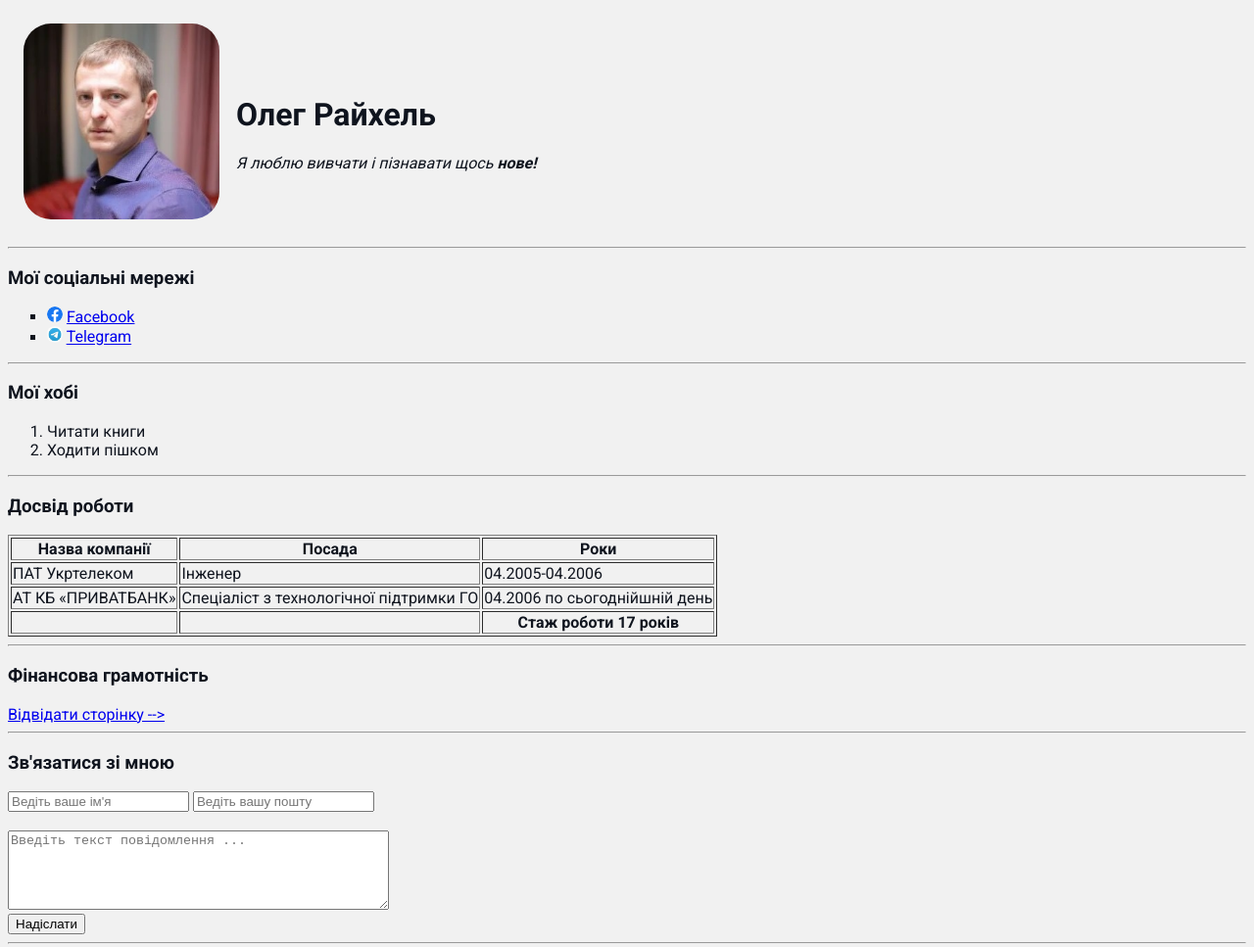
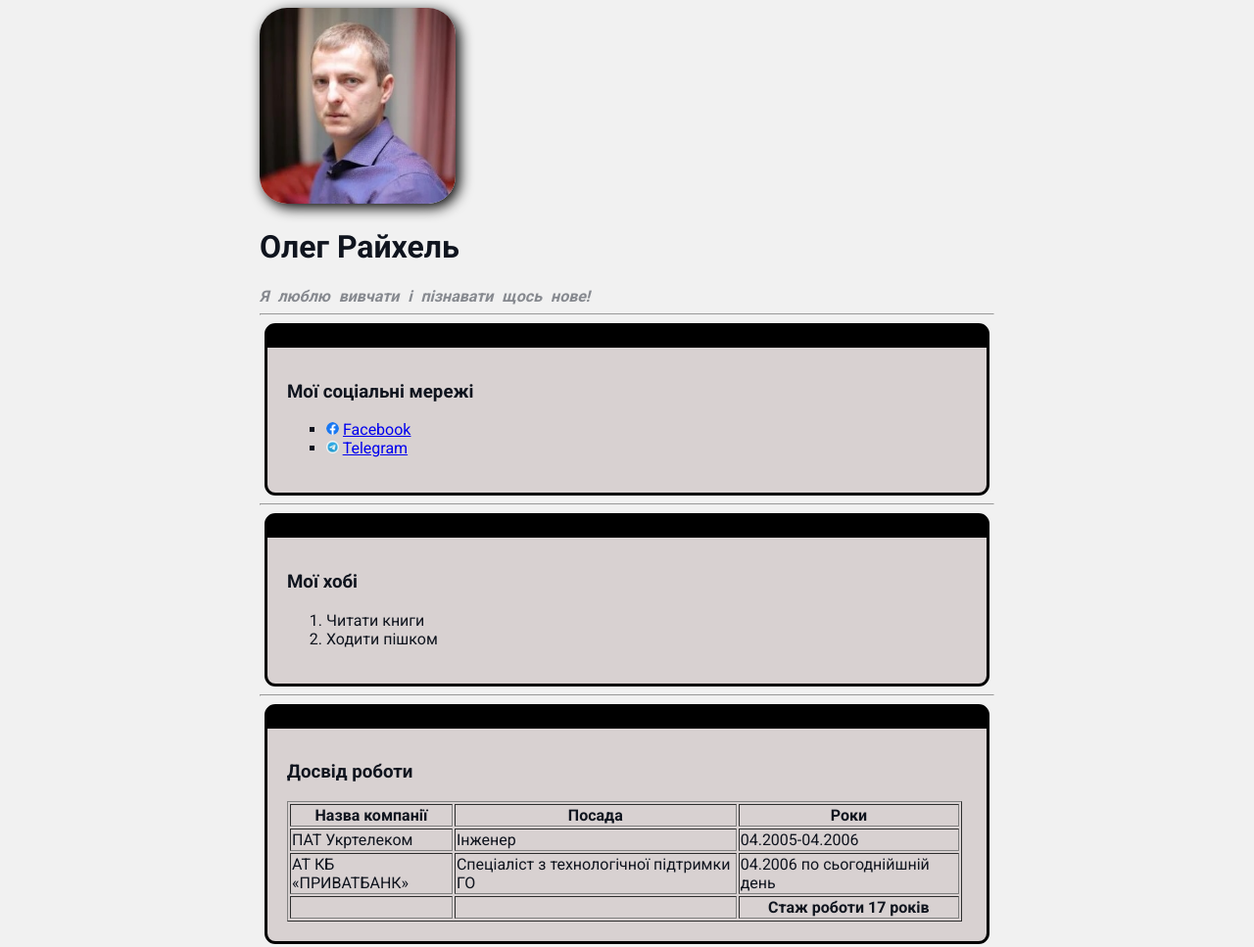
Before and after one commit to OlegROY/CV, a plain HTML site: page index.html in a window 1280 px wide. Shown: the top 967 px of the page at 98% size. Drawn offline with Linux system fonts and the light colour scheme.

Commit message:
update styles

```diff
--- a/index.html
+++ b/index.html
@@ -1,5 +1,6 @@
 <!DOCTYPE html>
 <html>
+
 <head>
     <meta charset="UTF-8">
     <title>Oleg CV!</title>
@@ -8,33 +9,34 @@
     <!-- Google Fonts -->
     <link href="https://fonts.googleapis.com/css?family=Roboto:300,400,500,700" rel="stylesheet">
 </head>
+
 <body>
-        <table cellspacing="15" >
-            <td>
+    <div class="container">
+        <div class="info">
             <img src="images/oleg.jpg" alt="моє фото" class="avatar" />
-            </td>
-            <td>
-                <h1>  Олег Райхель</h1>
-                <em>Я люблю вивчати і пізнавати щось <strong>нове!</strong></em>
-            </td>
-        </table>
-
+            <h1> Олег Райхель</h1>
+            <p>Я люблю вивчати і пізнавати щось <strong>нове!</strong></p>
+        </div>
         <hr>
+        <div class="social">
             <h3>Мої соціальні мережі</h3>
-        <div>
             <ul type="square">
-            <li><img src="images/facebook-icon.jpg" class="icon"> <a href="https://www.facebook.com/profile.php?id=100004795333575" target = "_blank">Facebook</a></li>
-            <li><img src="images/telegram-icon.jpg" class="icon"> <a href="https://t.me/olehrajkhel" target = "_blank">Telegram</a></li>
+                <li><img src="images/facebook-icon.jpg" class="icon"> <a
+                        href="https://www.facebook.com/profile.php?id=100004795333575" target="_blank">Facebook</a></li>
+                <li><img src="images/telegram-icon.jpg" class="icon"> <a href="https://t.me/olehrajkhel"
+                        target="_blank">Telegram</a></li>
             </ul>
         </div>
         <hr>
-
+        <div class="social">
             <h3>Мої хобі</h3>
             <ol>
                 <li>Читати книги</li>
                 <li>Ходити пішком</li>
             </ol>
+        </div>
         <hr>
+        <div class="social">
             <h3>Досвід роботи</h3>
             <table border="1">
                 <thead>
@@ -64,29 +66,41 @@
                     </tr>
                 </tfoot>
             </table>
+        </div>
         <hr>
 
+        <div class="social">
             <h3>Фінансова грамотність</h3>
             <a href="fingram.html" target="_blank">Відвідати сторінку --></a>
-
+        </div>
         <hr>
 
+        <div class="social">
             <h3>Зв'язатися зі мною</h2>
-
                 <form action="/">
                     <!--<label for="name">Ваше ім'я</label><br>-->
                     <input type="text" id="name" placeholder="Ведіть ваше ім'я">
                     <input type="email" placeholder="Ведіть вашу пошту"><br><br>
-                <textarea name="" id="" cols="46" rows="5" placeholder="Введіть текст повідомлення ..."></textarea><br>
+                    <textarea name="" id="" cols="46" rows="5"
+                        placeholder="Введіть текст повідомлення ..."></textarea><br>
                     <input type="submit" value="Надіслати" width="3">
                 </form>
+        </div>
         <hr>
         <table cellspacing="15" align="right">
             <td>
-                <h5><p align="right"><a href="https://developer.mozilla.org/en-US/docs/Web/HTML" target = "_blank">MDN Web Docs</a></p></h5>
-                <h5><p align="right"><img src="images/gmail-icon.jpg" class="icon">  <a href="mailto:ug210484roj@gmail.com" target = "_blank">Пошта</a></p></h5>
+                <h5>
+                    <p align="right"><a href="https://developer.mozilla.org/en-US/docs/Web/HTML" target="_blank">MDN
+                            Web
+                            Docs</a></p>
+                </h5>
+                <h5>
+                    <p align="right"><img src="images/gmail-icon.jpg" class="icon"> <a
+                            href="mailto:ug210484roj@gmail.com" target="_blank">Пошта</a></p>
+                </h5>
             </td>
         </table>
+    </div>
+</body>
 
-    </body>
 </html>
--- a/styles.css
+++ b/styles.css
@@ -8,16 +8,46 @@ body {
     font-size: 16px;
     font-weight: normal;
     font-family: 'Roboto', sans-serif;
-
-
 }
 
 .avatar {
     width: 200px;
     border-radius: 28px;
+    box-shadow: 4px 4px 14px rgba(0, 0, 0, 25);
 }
 
 .icon {
-    width: 16px;
+    width: 13px;
     border-radius: 11px;
 }
+
+.info p {
+    color: #86898f;
+    margin: 0;
+    font-style: italic;
+    font-weight: bold;
+    text-decoration: none;
+    /* text-transform: uppercase; */
+    /* letter-spacing: 2px; */
+    word-spacing: 5px;
+}
+
+/* Box model*/
+.container {
+    max-width: 750px;
+    margin: auto;
+}
+.social {
+    background: rgb(216, 209, 209);
+    /* padding: 15px; */
+    /* padding: 15px 40px; */
+    /* padding: 15px 25px 20px 20px; */
+    padding-top: 15px;
+    padding-right: 25px;
+    padding-bottom: 20px;
+    padding-left: 20px;
+    margin: 5px;
+    border-radius: 11px;
+    border: 3px solid black;
+    border-top-width: 25px;
+}
```
Lines whose indentation alone changed are shown as unchanged.
